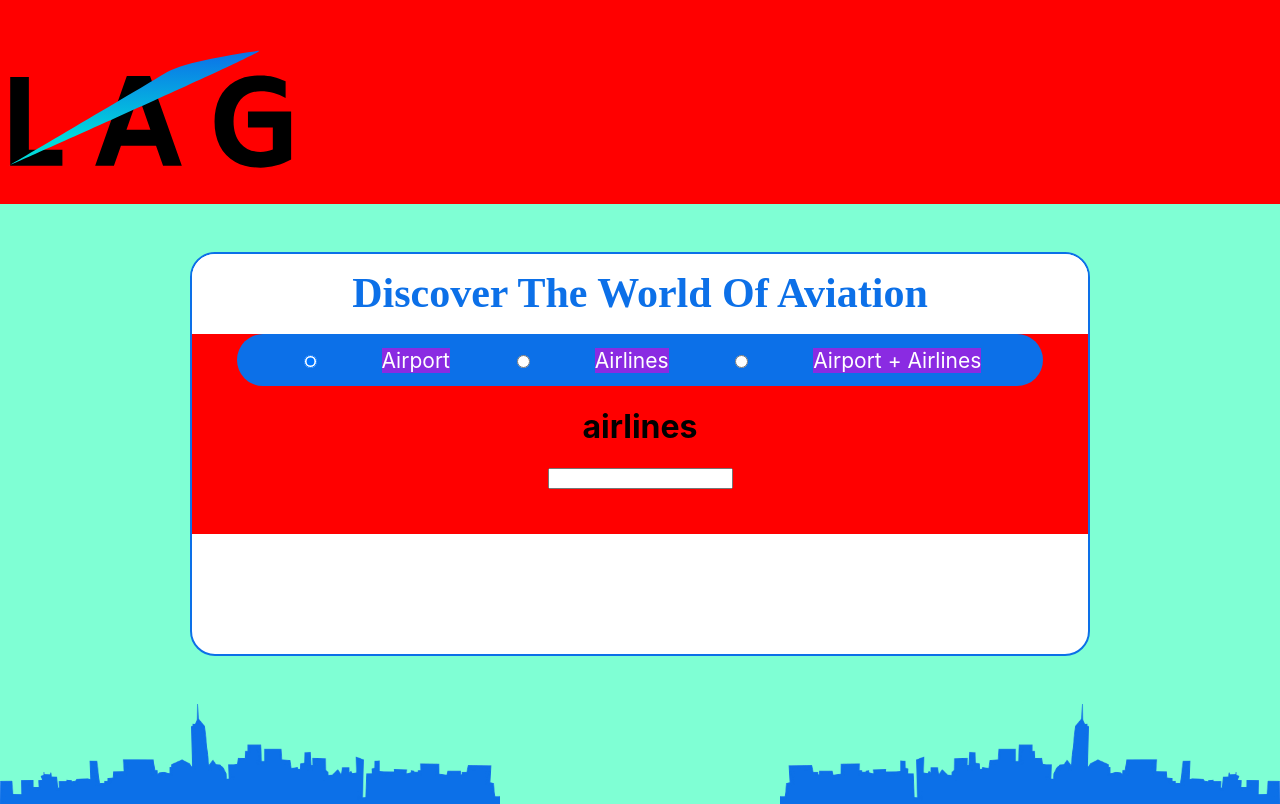
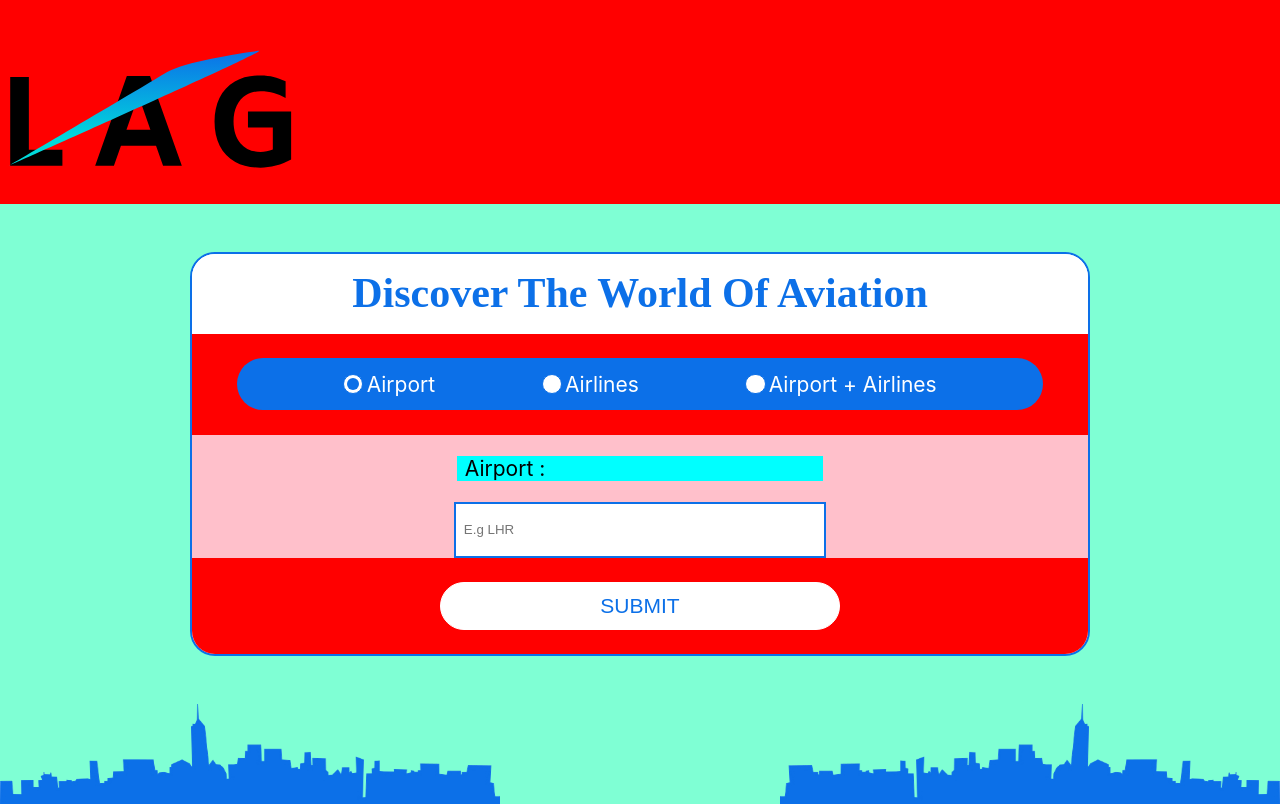
Before and after one commit to Patrick7-sudo/MAG-, a React (Create React App) app in the folder front-end/: page / in a window 1280 px wide. Built offline with nearby package versions, Linux system fonts and the light colour scheme; a web font is replaced by a local one.

Commit message:
welcome page v1

```diff
--- a/front-end/src/components/body/body.js
+++ b/front-end/src/components/body/body.js
@@ -64,9 +64,12 @@ function Body(){
           {/* end of the tagline */}
           {/* the option of the tagline */}
           <div className={style.optionsHolder}>
-            <div>
+            <div className={style.optionsHolderContainer}>
               <form action="" className={style.formContainer}>
                 <div className={style.optionsMain}>
+                  {/* first option */}
+                  <div className={style.optionsMainIndividual}>
+                    <label htmlFor="airport">
                       <input
                         type="radio"
                         id="airport"
@@ -75,8 +78,17 @@ function Body(){
                         checked={showAirport === true}
                         onChange={airportInput}
                       />
-                  <label htmlFor="airport">Airport</label>
+                      <div className={style.customButton}>
+                        <div className={style.round}></div>
+                      </div>
+                      <div className={style.labelText}>Airport</div>
+                    </label>
+                  </div>
+                  {/* end first option */}
 
+                  {/* second options */}
+                  <div className={style.optionsMainIndividual}>
+                    <label htmlFor="airlines">
                       <input
                         type="radio"
                         id="airlines"
@@ -84,8 +96,17 @@ function Body(){
                         value="airlines"
                         onChange={airlinesInput}
                       />
-                  <label htmlFor="airlines">Airlines</label>
+                      <div className={style.customButton}>
+                        <div className={style.round}></div>
+                      </div>
+                      <div className={style.labelText}>Airlines</div>
+                    </label>
+                  </div>
+                  {/* end of second options */}
 
+                  {/* third options */}
+                  <div className={style.optionsMainIndividual}>
+                    <label htmlFor="airportsairlines">
                       <input
                         type="radio"
                         id="airportsairlines"
@@ -93,22 +114,31 @@ function Body(){
                         value="airportaairlines"
                         onChange={bothInput}
                       />
-
-                  <label htmlFor="airportsairlines">Airport + Airlines</label>
+                      <div className={style.customButton}>
+                        <div className={style.round}></div>
+                      </div>
+                      <div className={style.labelText}>Airport + Airlines</div>
+                    </label>
+                  </div>
+                  {/* End of third options */}
                 </div>
 
+                <div className={style.inputHolders}>
                   {showAirlines || showBoth ? (
-                  <input type="text" />
-                ) : (
-                  <h1>airlines</h1>
-                )}
+                    <label>
+                      <p>Airlines :</p>
+                      <input type="text" placeholder="E.g BA"></input>
+                    </label>
+                  ) : null}
 
                   {showAirport || showBoth ? (
-                  <input type="text" />
-                ) : (
-                  <h1>airport</h1>
-                )}
-
+                    <label>
+                      <p>Airport :</p>
+                      <input type="text" placeholder="E.g LHR"></input>
+                    </label>
+                  ) : null}
+                </div>
+                <input type="submit" Value="submit" className={style.buttonSubmitForm}/>
               </form>
             </div>
           </div>
--- a/front-end/src/components/body/body.module.css
+++ b/front-end/src/components/body/body.module.css
@@ -59,17 +59,24 @@
 /* start of option holder */
 .optionsHolder{
     background-color: red;
-    height: 50%;
+    height: 80%;
     width:100%;
     /* display: flex;
-    justify-content: space-evenly;
-    align-items: center; */
+    justify-content: center; */
+}
+.optionsHolderContainer{
+    display: flex;
+    justify-content: center;
+    width: 100%;
+    height: 100%;
 }
 .formContainer{
      display: flex;
      flex-direction: column;
     justify-content: space-evenly;
     align-items: center;
+    width: 100%;
+    height: 100%;
 }
 .optionsMain{
     background-color: #0C70E8;
@@ -79,23 +86,126 @@
     justify-content: space-evenly;
     align-items: center;
     border-radius: 50px;
+    flex-direction: row;
 }
 
 .optionsMain label{
     color:white;
     font-size: var(--h6-font);
-    background-color: blueviolet;
+    /* background-color:pink; */
+    width: 100%;
+    height: 100%;
+    display: flex;
+    justify-content: center;
+    align-items: center;
+    /* padding:.1rem; */
+
 }
-.optionsMain input{
+.optionsMain label input{
     background-color: pink;
     color:yellow;
     font-size: var(--h1-font);
+    display: none;
 }
 
 .radioButton{
-    background-color: blueviolet;
+    background-color: green;
+}
+.customButton{
+    position: relative;
+    background-color: white;
+    min-height: 15px;
+    min-width: 15px;
+    height: 15px;
+    width: 15px;
+    display: flex;
+    justify-content: center;
+    align-items: center;
+    border-radius: 50%;
+    padding:.1rem;
+    margin-right: .2rem;
+    border:1px solid #0C70E8;
+}
+/* .optionsMain input:checked ~ .customButton{
+  background-color: #2196F3;
+} */
+/* .optionsMain input:checked ~ .customButton::after{
+  background-color: orange;
+} */
+.optionsMain input:checked ~ .customButton .round{
+    /* top: 9px;
+	left: 9px; */
+    height: 12px;
+    width: 12px;
+	border-radius: 50%;
+	background:#0C70E8;
 }
 /* end of start of option holder */
+/* input holder */
+.inputHolders{
+    background-color: pink;
+    width:100%;
+    display: flex;
+    justify-content: center;
+    align-items: center;
+     min-height: 50px;
+}
+.inputHolders label{
+    width:50%;
+    /* padding:1rem; */
+    display: flex;
+    flex-direction: column;
+    justify-content: center;
+    align-items: center;
+}
+.inputHolders p{
+    background-color: aqua;
+    font-size: var(--p-font);
+    width:80%;
+    padding-left: .5rem;
+}
+.inputHolders input{
+    background-color: white;
+    width: 80%;
+    height: 50px;
+    border:2px solid #0C70E8;
+    padding-left: .5rem;
+    /* text-align: center; */
+}
+/* end of input holder */
+
+/* submit button */
+.buttonSubmitForm{
+    width:400px;
+    height: 48px;
+    border-radius: 50px;
+    background-color: white;
+
+    color:#0C70E8;
+    font-size: var(--h6-font);
+    text-transform: uppercase;
+    transition: all 1s linear;
+    border: 1px solid white;
+     min-height: 48px;
+}
+
+.buttonSubmitForm:hover{
+    width:400px;
+    height: 48px;
+    border-radius: 50px;
+    /* border:none; */
+    background-color:  #0C70E8;
+    color:white;
+    font-size: var(--h6-font);
+    text-transform: uppercase;
+    transition: all 1s linear;
+    border: 1px solid white;
+}
+.buttonSubmitForm:active{
+    transform:translateY(4px);
+    transition: all 0.1s linear;
+}
+/* end of submit button */
 
 @media screen  and (max-width: 900px){
     .bodyMainContainer{
@@ -117,6 +227,9 @@
         border-radius: 0px;
         border: none;
     }
+    .inputHolders{
+        height: 50%;
+    }
     /* tagline */
     .tagLine{
         height: 15%;
@@ -127,4 +240,44 @@
         color:white;
     }
     /* end of tagline */
+    /* start for options holder */
+    .optionsMain{
+        background-color: white;
+        border-radius: 0px;
+        height: auto;
+        width: 100%;
+
+        flex-direction: column;
+
+        align-items: center;
+        padding-bottom:.5rem;
+        padding-top:.5rem;
+    }
+    .optionsMainIndividual{
+        background-color: aqua;
+        width:80%;
+        min-height: 50px;
+        text-align: center;
+    }
+    .optionsMain label{
+        /* background-color: transparent; */
+        justify-content: space-between;
+        /* padding-top:1.5rem;  */
+        text-align: left;
+
+    }
+    .labelText{
+        color: #232929;
+        width:80%;
+        text-align: start;
+    }
+    .inputHolders{
+        flex-direction: column;
+    }
+
+    .inputHolders label{
+        width:100%;
+
+    }
+
 }
```
Lines whose indentation alone changed are shown as unchanged.
